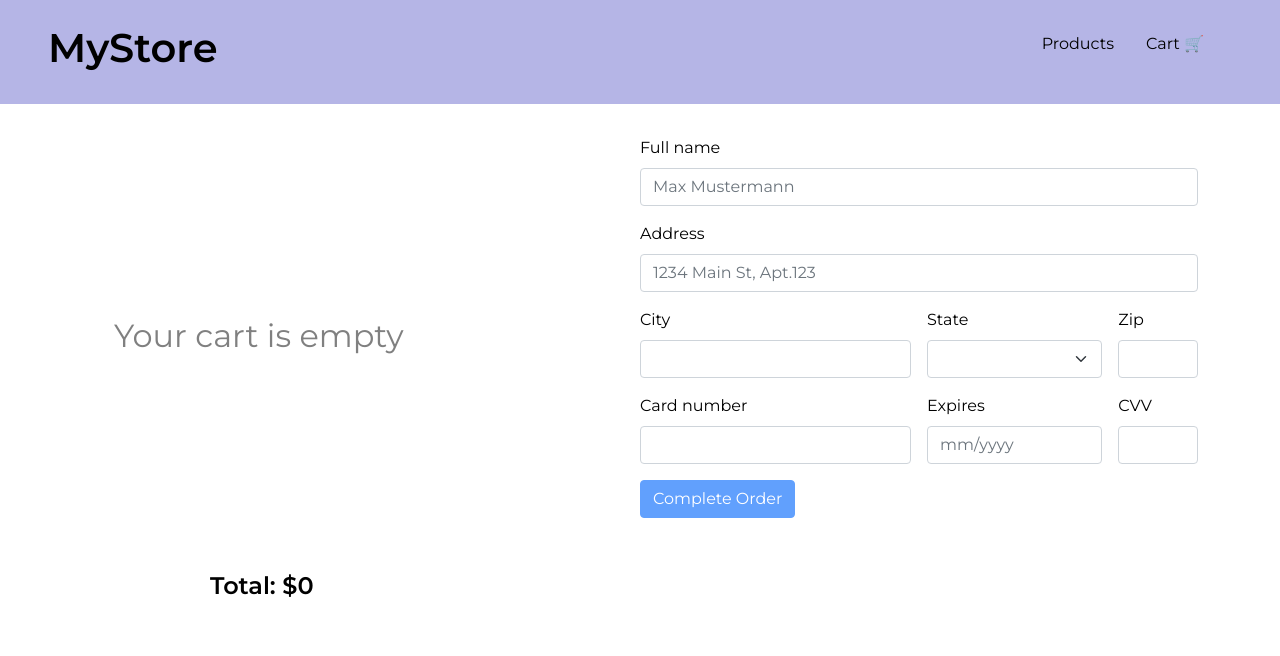
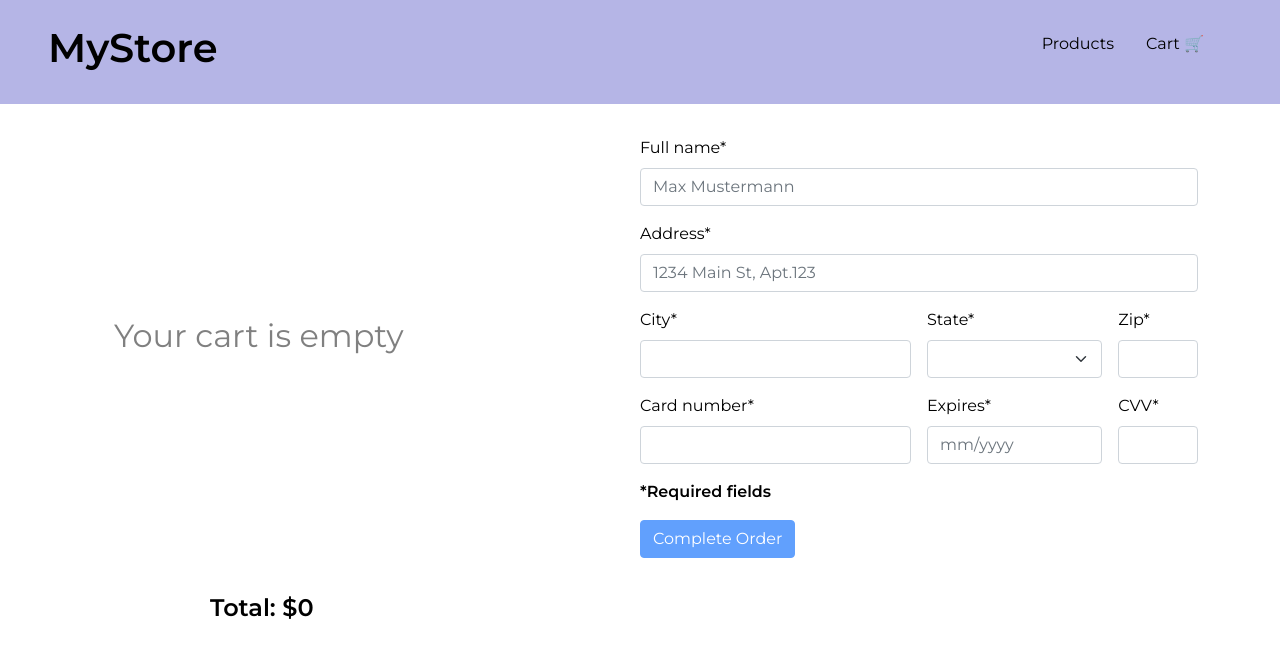
Before and after one commit to susi189/my-store-angular, an Angular app: page /cart in a window 1280 px wide. Shown: the top 656 px of the page. Built offline with nearby package versions, Linux system fonts and the light colour scheme.

Commit message:
Final version

```diff
--- a/src/app/app-routing.module.ts
+++ b/src/app/app-routing.module.ts
@@ -13,6 +13,7 @@ const routes: Routes = [
   { path: 'product', component: ProductDetailsComponent },
   { path: 'cart', component: CartComponent },
   { path: 'submit', component: SubmitPageComponent },
+  { path: '**', redirectTo: '' },
 ];
 
 @NgModule({
--- a/src/app/components/cart-components/cart/cart.component.html
+++ b/src/app/components/cart-components/cart/cart.component.html
@@ -16,7 +16,7 @@
             <input
               type="number"
               name="amount"
-              min="0"
+              min="1"
               [(ngModel)]="item.quantity"
               (ngModelChange)="updateQuantity(item)"
             />
--- a/src/app/components/cart-components/cart/cart.component.ts
+++ b/src/app/components/cart-components/cart/cart.component.ts
@@ -28,5 +28,6 @@ export class CartComponent implements OnInit {
     this.order.removeItem(product);
     this.items = this.order.getItems();
     this.total = this.order.getTotal();
+    alert(`You removed ${product.name} from your cart`);
   }
 }
--- a/src/app/components/cart-components/form/form.component.css
+++ b/src/app/components/cart-components/form/form.component.css
@@ -0,0 +1,7 @@
+.add-info {
+  font-weight: 600;
+}
+
+.error {
+  color: red;
+}
--- a/src/app/components/cart-components/form/form.component.html
+++ b/src/app/components/cart-components/form/form.component.html
@@ -1,7 +1,7 @@
 <div class="form">
   <form #form="ngForm" class="row g-3" (ngSubmit)="submitOrder(customer)">
     <div class="col-12">
-      <label for="name" class="form-label">Full name</label>
+      <label for="name" class="form-label">Full name*</label>
       <input
         type="text"
         class="form-control"
@@ -9,11 +9,18 @@
         minlength="4"
         placeholder="Max Mustermann"
         [(ngModel)]="customer.name"
+        #name="ngModel"
         required
       />
+      <div class="error" *ngIf="name.invalid && name.touched">
+        <div *ngIf="name.errors?.['required']">Please enter your full name</div>
+        <div *ngIf="name.errors?.['minlength']">
+          The name must have at least 4 characters
+        </div>
+      </div>
     </div>
     <div class="col-12">
-      <label for="address" class="form-label">Address</label>
+      <label for="address" class="form-label">Address*</label>
       <input
         type="text"
         class="form-control"
@@ -21,44 +28,65 @@
         placeholder="1234 Main St, Apt.123"
         minlength="5"
         [(ngModel)]="customer.address"
+        #address="ngModel"
         required
       />
+      <div class="error" *ngIf="address.invalid && address.touched">
+        <div *ngIf="address.errors?.['required']">
+          Please enter your address
+        </div>
+        <div *ngIf="address.errors?.['minlength']">
+          The address must have at least 5 characters
+        </div>
+      </div>
     </div>
     <div class="col-md-6">
-      <label for="inputCity" class="form-label">City</label>
+      <label for="city" class="form-label">City*</label>
       <input
         type="text"
         class="form-control"
-        name="inputCity"
-        [(ngModel)]="customer.inputCity"
+        name="city"
+        [(ngModel)]="customer.city"
         required
+        #city="ngModel"
       />
+      <div class="error" *ngIf="city.invalid && city.touched">
+        <div *ngIf="city.errors?.['required']">Please enter valid city</div>
+      </div>
     </div>
     <div class="col-md-4">
-      <label for="inputState" class="form-label">State</label>
+      <label for="state" class="form-label">State*</label>
       <select
-        name="inputState"
+        name="state"
         class="form-select"
-        [(ngModel)]="customer.inputState"
+        [(ngModel)]="customer.state"
+        #state="ngModel"
         required
       >
-        <option selected>Choose</option>
+        <option selected>Choose*</option>
         <option>NY</option>
         <option>NJ</option>
       </select>
+      <div class="error" *ngIf="state.invalid && state.touched">
+        <div *ngIf="state.errors?.['required']">Please choose your state</div>
+      </div>
     </div>
     <div class="col-md-2">
-      <label for="inputZip" class="form-label">Zip</label>
+      <label for="inputZip" class="form-label">Zip*</label>
       <input
         type="text"
         class="form-control"
         name="inputZip"
-        [(ngModel)]="customer.inputZip"
+        [(ngModel)]="customer.zip"
+        #zip="ngModel"
         required
       />
+      <div class="error" *ngIf="zip.invalid && zip.touched">
+        <div *ngIf="zip.errors?.['required']">Please enter your zip</div>
+      </div>
     </div>
     <div class="col-md-6">
-      <label for="cardNumber" class="form-label">Card number</label>
+      <label for="cardNumber" class="form-label">Card number*</label>
       <input
         type="text"
         class="form-control"
@@ -66,29 +94,51 @@
         maxlength="16"
         name="cardNumber"
         [(ngModel)]="customer.cardNumber"
+        #card="ngModel"
         required
       />
+      <div class="error" *ngIf="card.invalid && card.touched">
+        <div *ngIf="card.errors?.['required']">
+          Please enter valid card number
+        </div>
+        <div *ngIf="card.errors?.['minlength']">
+          The card must have at least 15 characters
+        </div>
+      </div>
     </div>
     <div class="col-md-4">
-      <label for="expDate" class="form-label">Expires</label>
+      <label for="expDate" class="form-label">Expires*</label>
       <input
         type="text"
         class="form-control"
         name="expDate"
         placeholder="mm/yyyy"
         [(ngModel)]="customer.expDate"
+        #exp="ngModel"
         required
       />
+      <div class="error" *ngIf="exp.invalid && exp.touched">
+        <div *ngIf="exp.errors?.['required']">
+          Please enter valid card number
+        </div>
+      </div>
     </div>
     <div class="col-md-2">
-      <label for="cvv" class="form-label">CVV</label>
+      <label for="cvv" class="form-label">CVV*</label>
       <input
         type="text"
         class="form-control"
         name="cvv"
         [(ngModel)]="customer.cvv"
+        #cvv="ngModel"
       />
+      <div class="error" *ngIf="cvv.invalid && cvv.touched">
+        <div *ngIf="cvv.errors?.['required']">
+          Please enter valid card number
+        </div>
+      </div>
     </div>
+    <div class="add-info">*Required fields</div>
     <div class="col-12">
       <input
         type="submit"
--- a/src/app/components/cart-components/form/form.component.ts
+++ b/src/app/components/cart-components/form/form.component.ts
@@ -1,5 +1,6 @@
-import { Component, OnInit, Output, EventEmitter } from '@angular/core';
+import { Component, OnInit } from '@angular/core';
 import { Router } from '@angular/router';
+
 import { Customer } from 'src/models/Customer';
 import { CustomerInfoService } from 'src/app/services/customer-info.service';
 
@@ -10,16 +11,18 @@ import { CustomerInfoService } from 'src/app/services/customer-info.service';
 })
 export class FormComponent implements OnInit {
   customer: Customer;
+
   constructor(
     private router: Router,
+
     private customerInfo: CustomerInfoService
   ) {
     this.customer = {
       name: '',
       address: '',
-      inputCity: '',
-      inputState: '',
-      inputZip: '',
+      city: '',
+      state: '',
+      zip: '',
       cardNumber: '',
       expDate: '',
       cvv: '',
--- a/src/app/components/product/product-details/product-details.component.ts
+++ b/src/app/components/product/product-details/product-details.component.ts
@@ -1,4 +1,4 @@
-import { Component, OnInit, Input } from '@angular/core';
+import { Component, OnInit, Input, Output, EventEmitter } from '@angular/core';
 import { ActivatedRoute } from '@angular/router';
 
 import { Product } from 'src/models/Product';
@@ -11,10 +11,12 @@ import { OrderService } from '../../../services/order.service';
   styleUrls: ['./product-details.component.css'],
 })
 export class ProductDetailsComponent implements OnInit {
-  products: Product[] = [];
-  product: Product;
+  @Input() product: Product;
   quantity: number;
   id: number;
+  inCart: boolean = false;
+
+  @Output() addedToCart = new EventEmitter<boolean>();
 
   constructor(
     private productService: ProductService,
@@ -30,7 +32,7 @@ export class ProductDetailsComponent implements OnInit {
       quantity: 1,
     };
     this.id = 0;
-    this.quantity = 0;
+    this.quantity = 1;
   }
 
   ngOnInit(): void {
--- a/src/app/components/product/product-item/product-item.component.ts
+++ b/src/app/components/product/product-item/product-item.component.ts
@@ -1,4 +1,4 @@
-import { Component, OnInit, Input } from '@angular/core';
+import { Component, OnInit, Input, Output, EventEmitter } from '@angular/core';
 import { Router } from '@angular/router';
 
 import { Product } from 'src/models/Product';
@@ -12,6 +12,9 @@ import { OrderService } from '../../../services/order.service';
 export class ProductItemComponent implements OnInit {
   @Input() product: Product;
   quantity: number;
+  inCart: boolean = false;
+
+  @Output() addedToCart = new EventEmitter<boolean>();
 
   constructor(private router: Router, private order: OrderService) {
     this.product = {
@@ -37,9 +40,10 @@ export class ProductItemComponent implements OnInit {
     if (!this.order.checkItems(product)) {
       product.quantity = this.quantity;
       this.order.addItemToCart(product);
-      alert(`You added ${product.name} to your cart`);
+      this.inCart = true;
     } else {
-      alert('Item already in cart');
+      this.inCart = false;
     }
+    this.addedToCart.emit(this.inCart);
   }
 }
--- a/src/app/components/product/product-list/product-list.component.html
+++ b/src/app/components/product/product-list/product-list.component.html
@@ -2,5 +2,6 @@
   <app-product-item
     *ngFor="let product of products"
     [product]="product"
+    (addedToCart)="addedToCartAlert($event, product)"
   ></app-product-item>
 </section>
--- a/src/app/components/product/product-list/product-list.component.ts
+++ b/src/app/components/product/product-list/product-list.component.ts
@@ -21,4 +21,12 @@ export class ProductListComponent implements OnInit {
       this.products = res;
     });
   }
+
+  addedToCartAlert($event: boolean, product: Product): void {
+    if ($event) {
+      alert(`You added ${product.name} to your cart`);
+    } else {
+      alert('Item already in cart');
+    }
+  }
 }
--- a/src/models/Customer.ts
+++ b/src/models/Customer.ts
@@ -1,9 +1,9 @@
 export type Customer = {
   name: string;
   address: string;
-  inputCity: string;
-  inputState: string;
-  inputZip: string;
+  city: string;
+  state: string;
+  zip: string;
   cardNumber: string;
   expDate: string;
   cvv: string;
```
Also changed, not shown: 1 other file (tests, documents, lock files or other folders).
